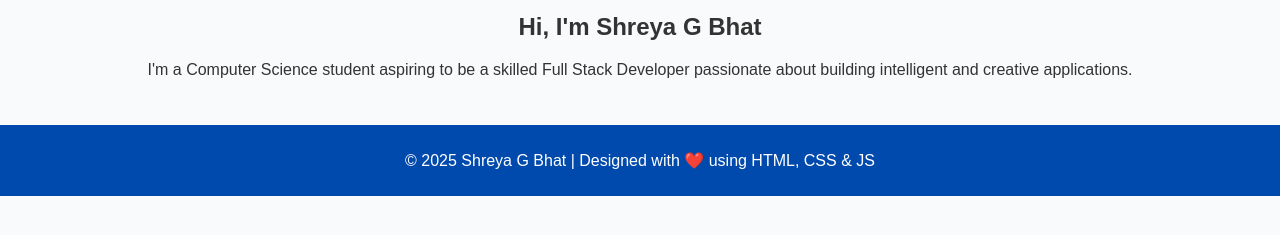
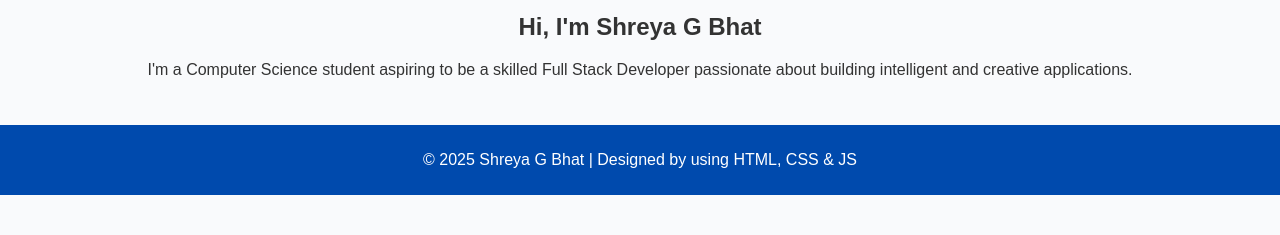
Before and after one commit to Shreya-Bhat12/resume-website, a plain HTML site: page docs/index.html in a window 1280 px wide. Shown: the part 223-458 px from the top of the page. Drawn offline with Linux system fonts and the light colour scheme.

Commit message:
Update index.html

```diff
--- a/docs/index.html
+++ b/docs/index.html
@@ -23,7 +23,7 @@
   </section>
 
   <footer>
-    <p>© 2025 Shreya G Bhat | Designed with ❤️ using HTML, CSS & JS</p>
+    <p>© 2025 Shreya G Bhat | Designed by using HTML, CSS & JS</p>
   </footer>
 </body>
 </html>
```
